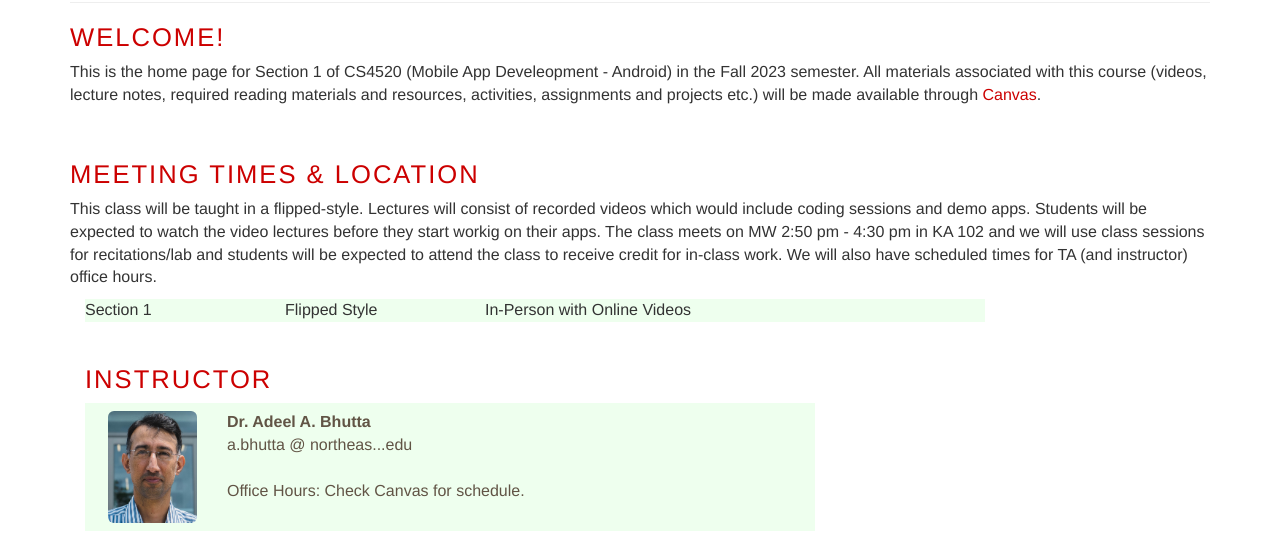
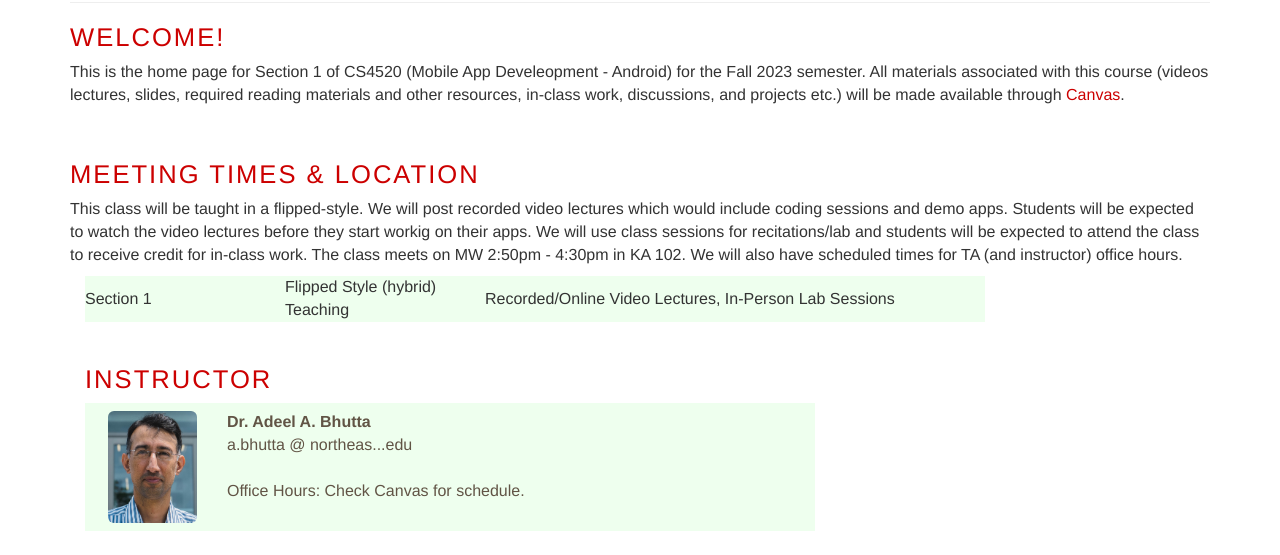
Before and after one commit to neu-cs4520/Fall-2023-WebSite, a plain HTML site: page index.html in a window 1280 px wide. Shown: the part 245-800 px from the top of the page. Drawn offline with Linux system fonts and the light colour scheme.

Commit message:
updated details

```diff
--- a/index.html
+++ b/index.html
@@ -77,13 +77,13 @@
 			<!-- FIXME -->
 			<h1>Welcome!</h1>
 
-			<p>	This is the home page for Section 1 of CS4520 (Mobile App Develeopment - Android) in the Fall 2023 semester. All materials associated with this course (videos, lecture notes, required reading materials and resources, activities, assignments and projects etc.) will be made available through <a href="https://northeastern.instructure.com/courses/152694">Canvas</a>.
+			<p>	This is the home page for Section 1 of CS4520 (Mobile App Develeopment - Android) for the Fall 2023 semester. All materials associated with this course (videos lectures, slides, required reading materials and other resources, in-class work, discussions, and projects etc.) will be made available through <a href="https://northeastern.instructure.com/courses/152694">Canvas</a>.
 			</p>
 			<br>
 
 			<h1>Meeting Times & Location</h1>
 			<p>
-				This class will be taught in a flipped-style. Lectures will consist of recorded videos which would include coding sessions and demo apps. Students will be expected to watch the video lectures before they start workig on their apps. The class meets on MW 2:50 pm - 4:30 pm in KA 102 and we will use class sessions for recitations/lab and students will be expected to attend the class to receive credit for in-class work. We will also have scheduled times for TA (and instructor) office hours.
+				This class will be taught in a flipped-style. We will post recorded video lectures which would include coding sessions and demo apps. Students will be expected to watch the video lectures before they start workig on their apps. We will use class sessions for recitations/lab and students will be expected to attend the class to receive credit for in-class work. The class meets on MW 2:50pm - 4:30pm in KA 102. We will also have scheduled times for TA (and instructor) office hours.
 			</p>
 
 			<div class="col-sm-12">
@@ -91,8 +91,8 @@
 				<table>
 					<tr>
 						<td width="200px">Section 1 </td>
-						<td width="200px">Flipped Style</td>
-						<td width="500px"><it>In-Person with Online Videos</a></it></td>
+						<td width="200px">Flipped Style (hybrid) Teaching</td>
+						<td width="500px"><it>Recorded/Online Video Lectures, In-Person Lab Sessions</a></it></td>
 					</tr>
 				</table>
 				<br>
```
